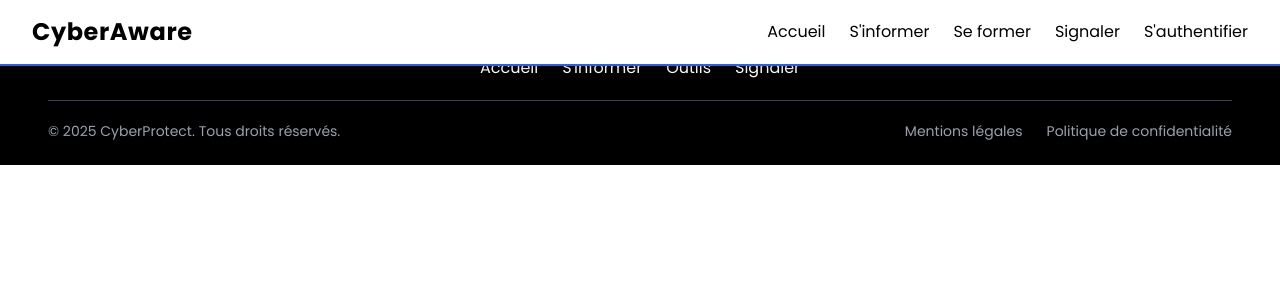
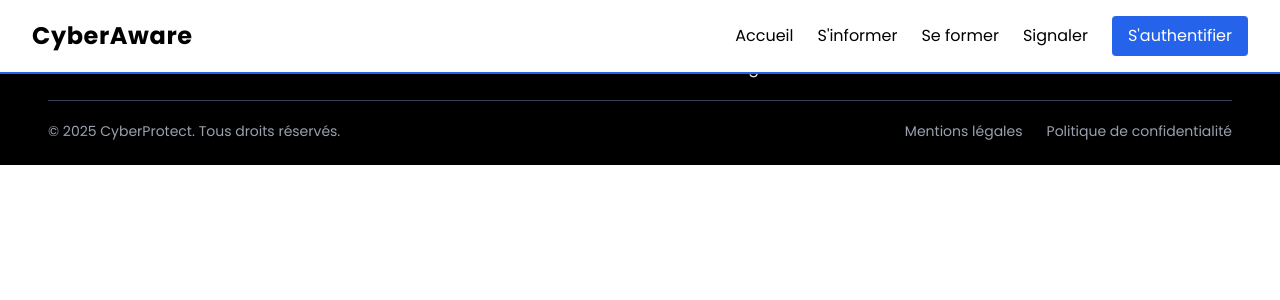
Before and after one commit to OHNIMUS-Leopold/CyberAware, a Nuxt app: page / in a window 1280 px wide. Shown: the top 300 px of the page. Built offline with nearby package versions, Linux system fonts and the light colour scheme; no server answers.

Commit message:
btn header change en fonction de l'user

```diff
--- a/components/MyHeader.vue
+++ b/components/MyHeader.vue
@@ -34,14 +34,14 @@ onAuthStateChanged(auth, async (user) => {
                 </div>
             </div>
 
-            <nav class="hidden md:flex space-x-6">
+            <nav class="hidden md:flex space-x-6 items-center">
                 <NuxtLink to="/" class="hover:text-primary">Accueil</NuxtLink>
                 <NuxtLink to="/" class="hover:text-primary">S'informer</NuxtLink>
                 <NuxtLink to="/" class="hover:text-primary">Se former</NuxtLink>
                 <NuxtLink to="/" class="hover:text-primary">Signaler</NuxtLink>
                 <div class="contents">
-                    <NuxtLink v-if="userName" to="/auth" class="hover:text-primary">Se déconnecter</NuxtLink>
-                    <NuxtLink v-else to="/auth" class="hover:text-primary">S'authentifier</NuxtLink>
+                    <NuxtLink v-if="userName" to="/auth" class="bg-red-500 text-white px-4 py-2 rounded hover:bg-red-600">Se déconnecter</NuxtLink>
+                    <NuxtLink v-else to="/auth" class="bg-primary text-white px-4 py-2 rounded hover:bg-blue-800">S'authentifier</NuxtLink>
                 </div>
             </nav>
 
@@ -70,7 +70,10 @@ v-else xmlns="http://www.w3.org/2000/svg" fill="none" viewBox="0 0 24 24"
             <hr class="text-gray-200">
             <NuxtLink to="/" class="block py-2 px-4 hover:text-primary ">Signaler</NuxtLink>
             <hr class="text-gray-200">
-            <NuxtLink to="/auth" class="block py-2 px-4 hover:text-primary ">S'authentifier</NuxtLink>
+            <div class="contents">
+                <NuxtLink v-if="userName" to="/auth" class="w-fit bg-red-500 text-white px-4 py-2 rounded hover:bg-red-600">Se déconnecter</NuxtLink>
+                <NuxtLink v-else to="/auth" class="w-fit bg-primary text-white px-4 py-2 rounded hover:bg-blue-800">S'authentifier</NuxtLink>
+            </div>
         </nav>
     </header>
 </template>
```
